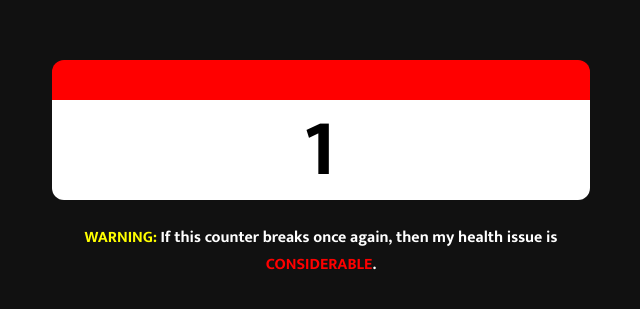
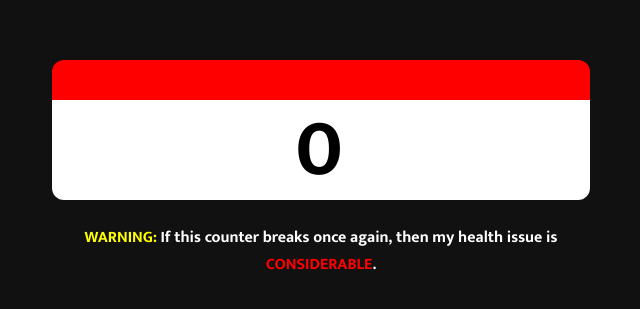
Before and after one commit to mohammedaqueel/h, a plain HTML site: page application/progress.htm in a window 1280 px wide. Shown: the part 219-528 px from the top of the page, without its empty margins (319-959 px from the left). Drawn offline with Linux system fonts and the light colour scheme.

Commit message:
Update progress.htm

```diff
--- a/application/progress.htm
+++ b/application/progress.htm
@@ -63,7 +63,7 @@
             <div class="text"><span class="span1">Warning: </span>If this counter breaks once again, then my health issue is <span class="span2">considerable</span>.</div>
         </div>
         <script type="text/javascript">
-            var startDate = new Date("Oct 13, 2020 11:55:00");
+            var startDate = new Date("Oct 15, 2020 06:55:00");
 
             var todayDate = new Date();
 
```
